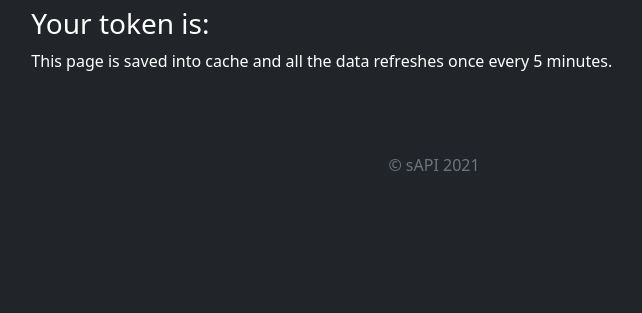
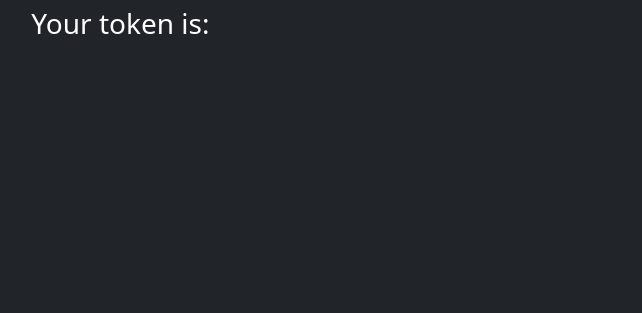
Before and after one commit to hyssedev/something-api, a Django app: template api/templates/dashboard.html in a window 1280 px wide. Shown: the part 407-720 px from the top of the page, without its empty margins (206-848 px from the left). Before the commit the page ends 578 px from the top, so only its background shows below. Run offline with Django 3.2, Linux system fonts and the light colour scheme; the template is opened without the code that fills it: values that come from a table or form of the project are taken from there, others are empty.

Commit message:
footer moved to the very bottom using trash code

```diff
--- a/api/templates/dashboard.html
+++ b/api/templates/dashboard.html
@@ -167,6 +167,6 @@
     <h3 class="mb-5">Current uptime: {{uptime}}</h3>
 -->
     <h3>Your token is: {{token}}</h3>
-    <p>This page is saved into cache and all the data refreshes once every 5 minutes.</p>
+    <br><br><br><br><br><br><br><br><br><br><br><br><br>
 </main>
 {% endblock body %}
```
